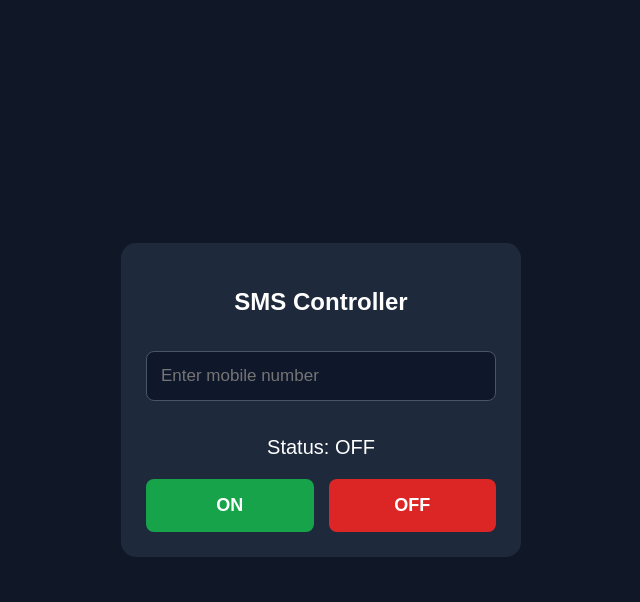
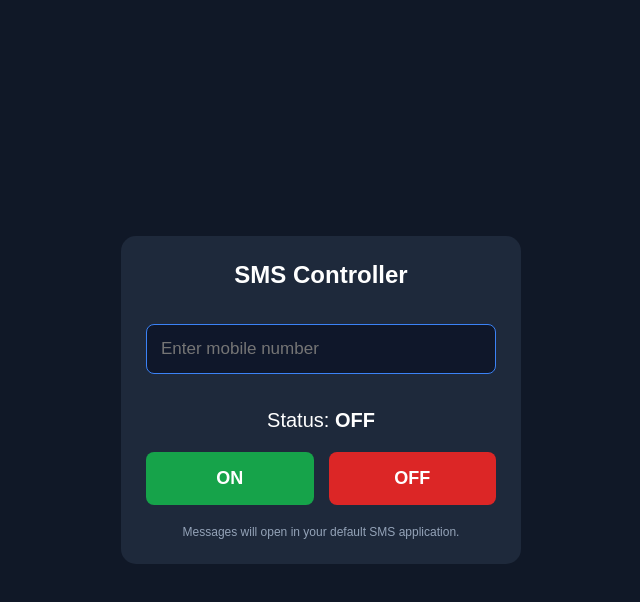
Before and after one commit to manitharunreddy/kisan-mobile-starter, a plain HTML site: page index.html in a window 1280 px wide. Both pictures are taken after a click on the button "ON". Shown: the whole page, without its empty margins (319-959 px from the left). Drawn offline with Linux system fonts and the light colour scheme.

Commit message:
Refactor HTML structure and styling for SMS Controller

```diff
--- a/index.html
+++ b/index.html
@@ -1,9 +1,10 @@
-
 <!DOCTYPE html>
 <html lang="en">
+
 <head>
     <meta charset="UTF-8">
     <meta name="viewport" content="width=device-width, initial-scale=1.0">
+
     <title>SMS Controller</title>
 
     <style>
@@ -16,9 +17,11 @@ body {
             font-family: Arial, sans-serif;
             background: #101827;
             color: white;
+
             display: flex;
             justify-content: center;
             align-items: center;
+
             min-height: 100vh;
         }
 
@@ -26,20 +29,43 @@ body {
             width: 90%;
             max-width: 400px;
             padding: 25px;
+
             background: #1e293b;
             border-radius: 15px;
+
             text-align: center;
+        }
+
+        h2 {
+            margin-top: 0;
         }
 
         input {
             width: 100%;
             padding: 14px;
             margin: 15px 0;
+
             border: 1px solid #475569;
             border-radius: 8px;
+
             background: #0f172a;
             color: white;
+
             font-size: 17px;
+            outline: none;
+        }
+
+        input:focus {
+            border-color: #3b82f6;
+        }
+
+        .status {
+            margin: 20px 0;
+            font-size: 20px;
+        }
+
+        #status {
+            font-weight: bold;
         }
 
         .buttons {
@@ -50,12 +76,19 @@ input {
         button {
             flex: 1;
             padding: 16px;
+
             border: none;
             border-radius: 8px;
+
             color: white;
             font-size: 18px;
             font-weight: bold;
+
             cursor: pointer;
+        }
+
+        button:active {
+            transform: scale(0.96);
         }
 
         .on {
@@ -66,11 +99,21 @@ button {
             background: #dc2626;
         }
 
-.status {
-    margin: 20px 0;
-    font-size: 20px;
+        .on:hover {
+            background: #15803d;
+        }
+
+        .off:hover {
+            background: #b91c1c;
+        }
+
+        .info {
+            margin-top: 20px;
+            color: #94a3b8;
+            font-size: 12px;
         }
     </style>
+
 </head>
 
 <body>
@@ -79,17 +122,23 @@ button {
 
         <h2>SMS Controller</h2>
 
+        <!-- Mobile Number -->
         <input
             type="tel"
             id="phone"
             placeholder="Enter mobile number"
+            autocomplete="tel"
         >
 
+        <!-- Current Status -->
         <div class="status">
-        Status: <span id="status">OFF</span>
+            Status:
+            <span id="status">OFF</span>
         </div>
 
+        <!-- ON/OFF Buttons -->
         <div class="buttons">
+
             <button class="on" onclick="sendSMS('ON')">
                 ON
             </button>
@@ -97,43 +146,65 @@ button {
             <button class="off" onclick="sendSMS('OFF')">
                 OFF
             </button>
+
+        </div>
+
+        <div class="info">
+            Messages will open in your default SMS application.
         </div>
 
     </div>
 
     <script>
 
+        // Get HTML elements
+        const phoneInput = document.getElementById("phone");
+        const statusText = document.getElementById("status");
+
         // Load previously saved mobile number
-const phoneInput = document.getElementById("phone");
-
         phoneInput.value = localStorage.getItem("mobileNumber") || "";
 
         // Save mobile number whenever it changes
-phoneInput.addEventListener("input", function() {
+        phoneInput.addEventListener("input", function () {
+
             localStorage.setItem("mobileNumber", this.value);
+
         });
 
         // Send SMS
         function sendSMS(command) {
 
+            // Get mobile number
             const phone = phoneInput.value.trim();
 
+            // Validate mobile number
             if (!phone) {
+
                 alert("Please enter mobile number");
+
+                phoneInput.focus();
+
                 return;
             }
 
             // Update status
-    document.getElementById("status").textContent = command;
+            statusText.textContent = command;
 
-    // Prepare SMS URL
-    const smsURL = `sms:${phone}?body=${encodeURIComponent(command)}`;
+            // Update status color
+            statusText.style.color =
+                command === "ON" ? "#22c55e" : "#ef4444";
 
-    // Open default messaging application
+            // Prepare normal SMS URL
+            const smsURL =
+                `sms:${phone}?body=${encodeURIComponent(command)}`;
+
+            // Open default Android SMS application
             window.location.href = smsURL;
+
         }
 
     </script>
 
 </body>
+
 </html>
```
Lines whose indentation alone changed are shown as unchanged.
